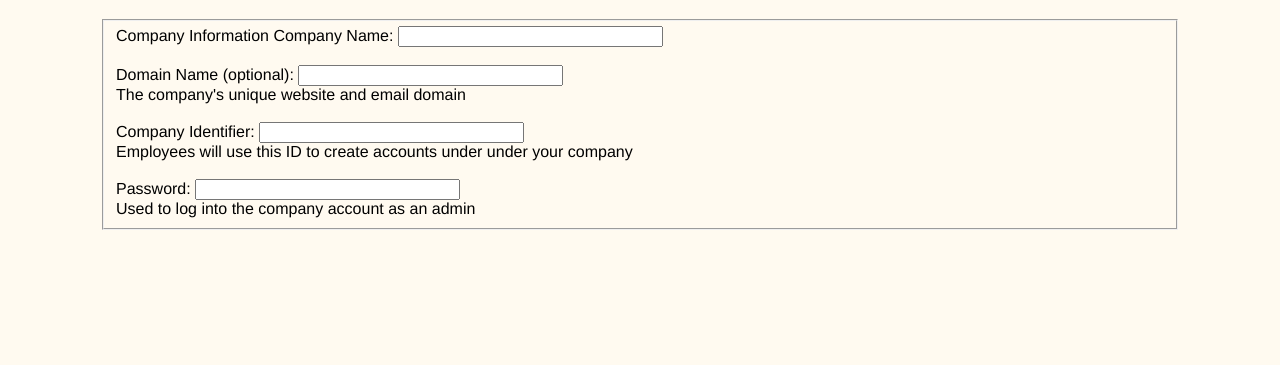
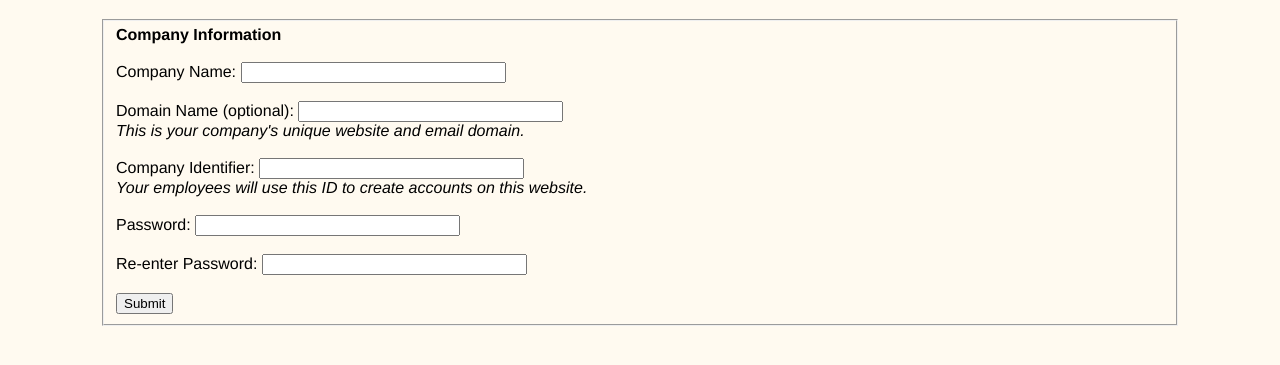
Before and after one commit to leame/WorkLifeApp, a website: page compcreate.html in a window 1280 px wide. Shown: the part 107-472 px from the top of the page. Drawn offline with Linux system fonts and the light colour scheme.

Commit message:
Edit code

```diff
--- a/compcreate.html
+++ b/compcreate.html
@@ -17,28 +17,31 @@
    </head>
 
  <body>
-	<h1>Company Account Creation</h2>
+	<h1>Company Account Creation</h1>
 	<form action="" method="post">
-		<fieldset>Company Information
-			<label> Company Name:
+		<fieldset><b>Company Information</b><br><br>
+			<label>Company Name:
 				<input type="text" name="co_name" size="30" maxlength="100">
 			</label>
 			<br>
 			<br>
-			<label> Domain Name (optional):
+			<label>Domain Name (optional):
 				<input type="text" name="domain_name" size="30" maxlength="100">
-				<div> The company's unique website and email domain </div>
+				<div><i>This is your company's unique website and email domain.</i></div>
 			</label>
 			<br>
-			<label> Company Identifier:
+			<label>Company Identifier:
 				<input type="text" name="co_ID" size="30" maxlength="100">
-				<div> Employees will use this ID to create accounts under under your company </div>
+				<div><i>Your employees will use this ID to create accounts on this website.</i></div>
 			</label>
 			<br>
-			<label> Password:
+			<label>Password:
 				<input type="password" name="co_password" size="30" maxlength="100">
-				<div> Used to log into the company account as an admin </div>
-			</label>
+		    <br><br>
+			<label>Re-enter Password:
+				<input type="password" name="co_password" size="30" maxlength="100">
+			</label><br><br>
+		<input type="submit" value="Submit"/>
 	</form>
  </body>
 </html>
```
